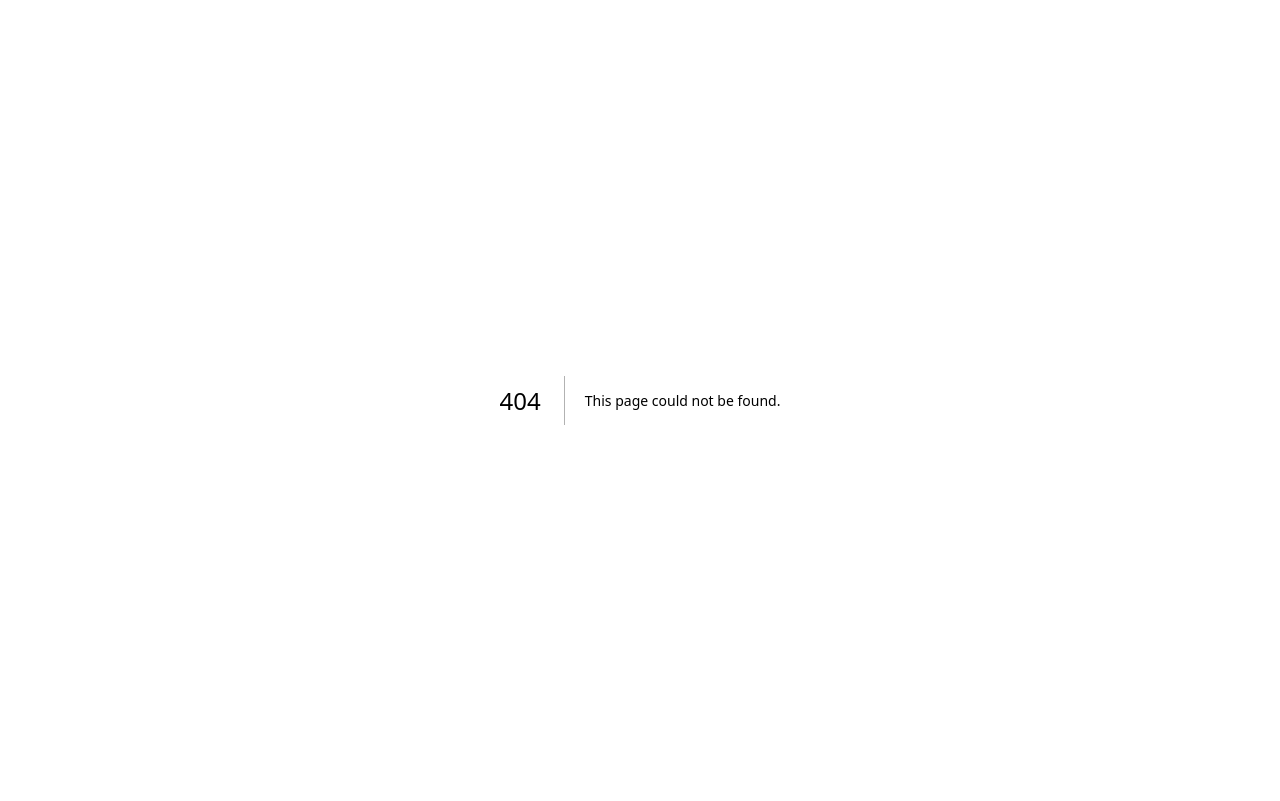
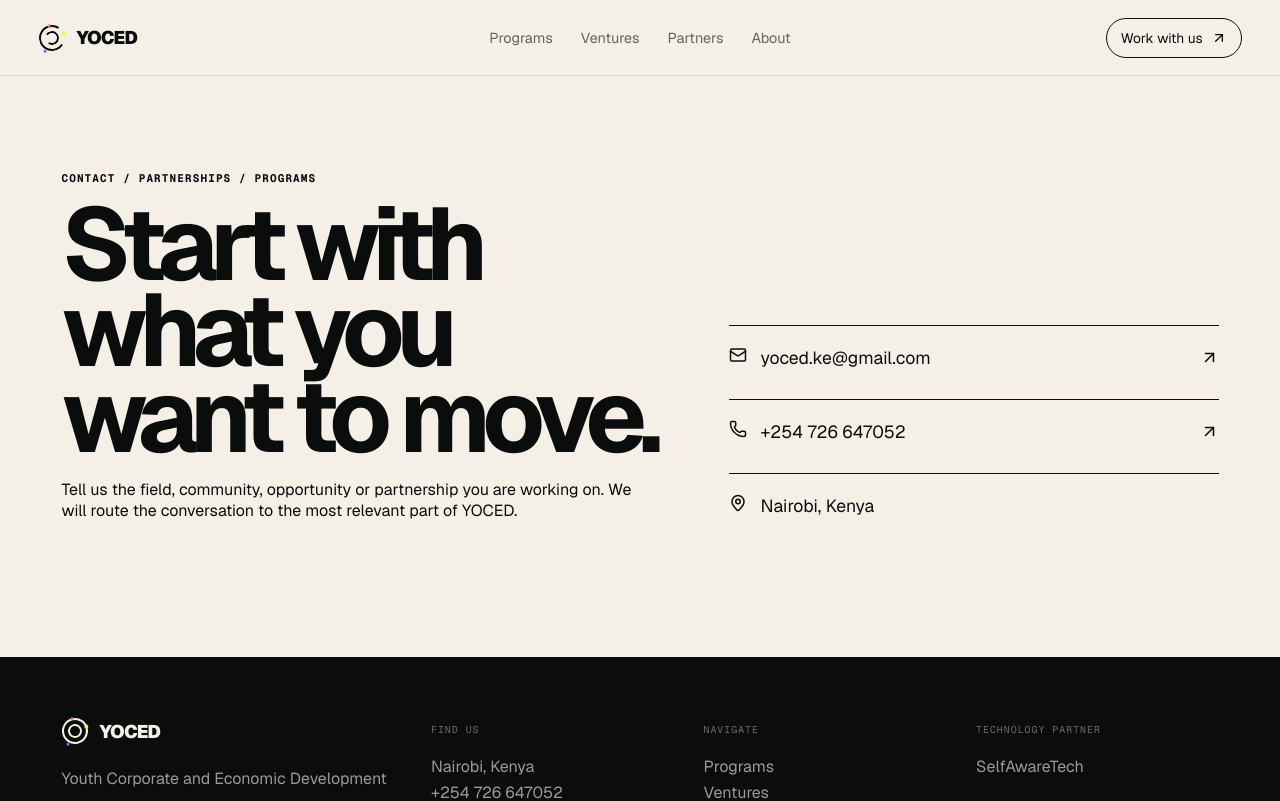
Before and after one commit to steph500/yoced, a Next.js app: page /contact in a window 1280 px wide. Before the commit this address had no page. Shown: the top 801 px of the page. Built offline with nearby package versions, Linux system fonts and the light colour scheme.

Commit message:
Add contact and partnership routing page

```diff
--- /dev/null
+++ b/app/contact/page.tsx
@@ -0,0 +1,21 @@
+import { ArrowUpRight, Mail, MapPin, Phone } from "lucide-react";
+import { PageShell } from "@/components/SiteChrome";
+
+export default function ContactPage() {
+  return (
+    <PageShell>
+      <section className="contact-panel">
+        <div>
+          <span className="kicker">Contact / partnerships / programs</span>
+          <h1>Start with what you want to move.</h1>
+          <p>Tell us the field, community, opportunity or partnership you are working on. We will route the conversation to the most relevant part of YOCED.</p>
+        </div>
+        <div className="contact-details">
+          <a className="contact-link" href="mailto:yoced.ke@gmail.com"><span><Mail size={18} /> &nbsp; yoced.ke@gmail.com</span><ArrowUpRight size={19} /></a>
+          <a className="contact-link" href="tel:+254726647052"><span><Phone size={18} /> &nbsp; +254 726 647052</span><ArrowUpRight size={19} /></a>
+          <div className="contact-link"><span><MapPin size={18} /> &nbsp; Nairobi, Kenya</span></div>
+        </div>
+      </section>
+    </PageShell>
+  );
+}
```
